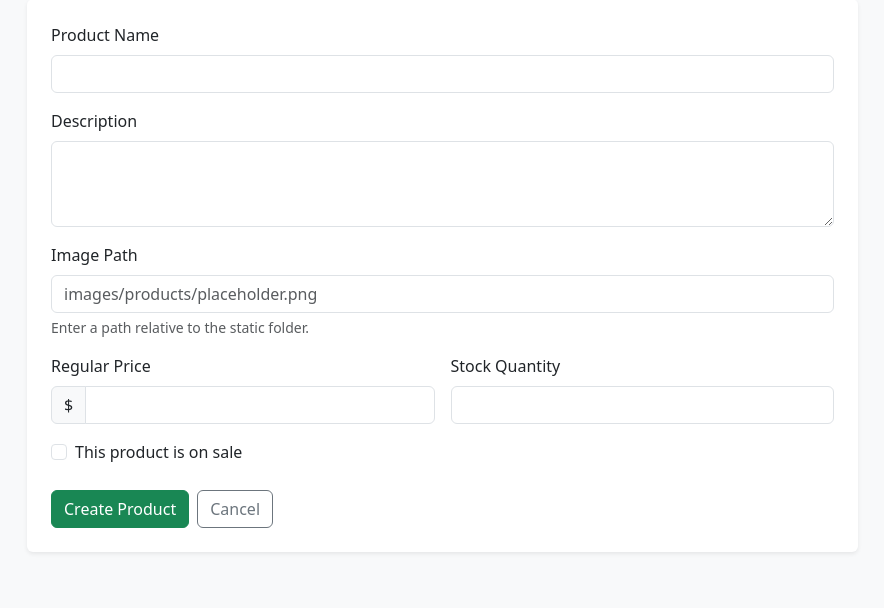
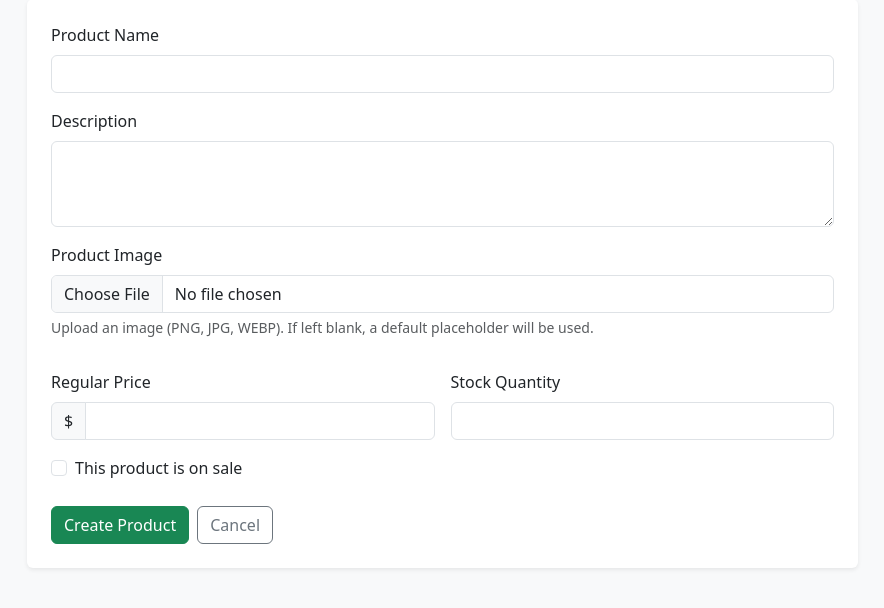
Before and after one commit to nhtduyen164/cs3773-online-grocery-internal-portal, a Flask app: page /products/new in a window 1280 px wide. Shown: the part 172-780 px from the top of the page, without its empty margins (55-939 px from the left). Run offline with Flask 3, Linux system fonts and the light colour scheme; the visitor is signed in with stand-in values (Sample User, id 1).

Commit message:
Implemented new product image logic.

```diff
--- a/src/grocery_portal/main/routes.py
+++ b/src/grocery_portal/main/routes.py
@@ -1,15 +1,25 @@
 from functools import wraps
 
-from flask import Blueprint, render_template, request, redirect, url_for, session, flash
+from flask import Blueprint, render_template, request, redirect, url_for, session, flash, current_app
 from grocery_portal.db import get_db
 from werkzeug.exceptions import abort
+from werkzeug.utils import secure_filename
 
+import os
 import sqlite3
 from datetime import datetime
 from werkzeug.security import check_password_hash
 
 main_bp = Blueprint("main", __name__)
 
+# Temporary users for sprint 1 login testing
+# This can be replaced with users from the database later
+USERS = {
+    "employee1": "password123",
+    "manager1": "admin123"
+}
+
+ALLOWED_EXTENSIONS = {'png', 'jpg', 'jpeg', 'webp', 'gif'}
 
 def login_required(route_function):
     @wraps(route_function)
@@ -221,6 +231,8 @@ def products():
         sort=sort,
     )
 
+def allowed_file(filename):
+    return '.' in filename and filename.rsplit('.', 1)[1].lower() in ALLOWED_EXTENSIONS
 
 @main_bp.route("/products/new", methods=["GET", "POST"])
 @login_required
@@ -230,10 +242,10 @@ def create_product():
     if request.method == "POST":
         name = request.form.get("name", "").strip()
         description = request.form.get("description", "").strip()
-        image_path = (
+        '''image_path = (
             request.form.get("image_path", "").strip()
             or "images/products/placeholder.png"
-        )
+        )'''
         price_input = request.form.get("price", "").strip()
         stock_quantity_input = request.form.get(
             "stock_quantity",
@@ -244,6 +256,22 @@ def create_product():
             "sale_price",
             "",
         ).strip()
+
+        image_path = "images/products/placeholder.png"
+
+        if 'image_file' in request.files:
+            file = request.files['image_file']
+
+            if file and file.filename != '' and allowed_file(file.filename):
+                filename = secure_filename(file.filename)
+
+                upload_dir = os.path.join(current_app.root_path, 'static', 'images', 'products')
+                os.makedirs(upload_dir, exist_ok=True) # Create folder if it doesn't exist
+
+                save_path = os.path.join(upload_dir, filename)
+                file.save(save_path)
+
+                image_path = f"images/products/{filename}"
 
         if not name:
             flash("Product name is required.", "danger")
--- a/src/grocery_portal/templates/product_form.html
+++ b/src/grocery_portal/templates/product_form.html
@@ -59,27 +59,25 @@
                             >{{ request.form.get('description', product['description'] if product else '') }}</textarea>
                         </div>
 
-                        <div class="col-12">
-                            <label
-                                for="image_path"
-                                class="form-label"
-                            >
-                                Image Path
-                            </label>
-
-                            <input
-                                type="text"
-                                class="form-control"
-                                id="image_path"
-                                name="image_path"
-                                value="{{ request.form.get('image_path', product['image_path'] if product else '') }}"
-                                placeholder="images/products/placeholder.png"
-                            >
-
-                            <div class="form-text">
-                                Enter a path relative to the static folder.
-                            </div>
-                        </div>
+    <div class="mb-3">
+        <label for="image_file" class="form-label">
+            Product Image
+        </label>
+        <input
+                type="file"
+                class="form-control"
+                id="image_file"
+                name="image_file"
+                accept="image/png, image/jpeg, image/jpg, image/webp, image/gif"
+        >
+        <div class="form-text">
+            {% if product and product.get('image_path') %}
+            Current image: <code>{{ product['image_path'] }}</code>. Upload a new file to replace it, or leave blank to keep it.
+            {% else %}
+            Upload an image (PNG, JPG, WEBP). If left blank, a default placeholder will be used.
+            {% endif %}
+        </div>
+    </div>
 
                         <div class="col-md-6">
                             <label
```
Also changed, not shown: database/seed_data.sql (+8 -8 lines), src/grocery_portal/static/images/products/apples.png (deleted), src/grocery_portal/static/images/products/bananas.png (added), src/grocery_portal/static/images/products/cheese_block.png (added), src/grocery_portal/static/images/products/chicken_breast.png (added), src/grocery_portal/static/images/products/eggs.png (added), src/grocery_portal/static/images/products/ground_coffee.png (added), src/grocery_portal/static/images/products/milk.png (added), src/grocery_portal/static/images/products/sourdough.png (added), src/grocery_portal/static/images/products/tomatoes.png (added).
